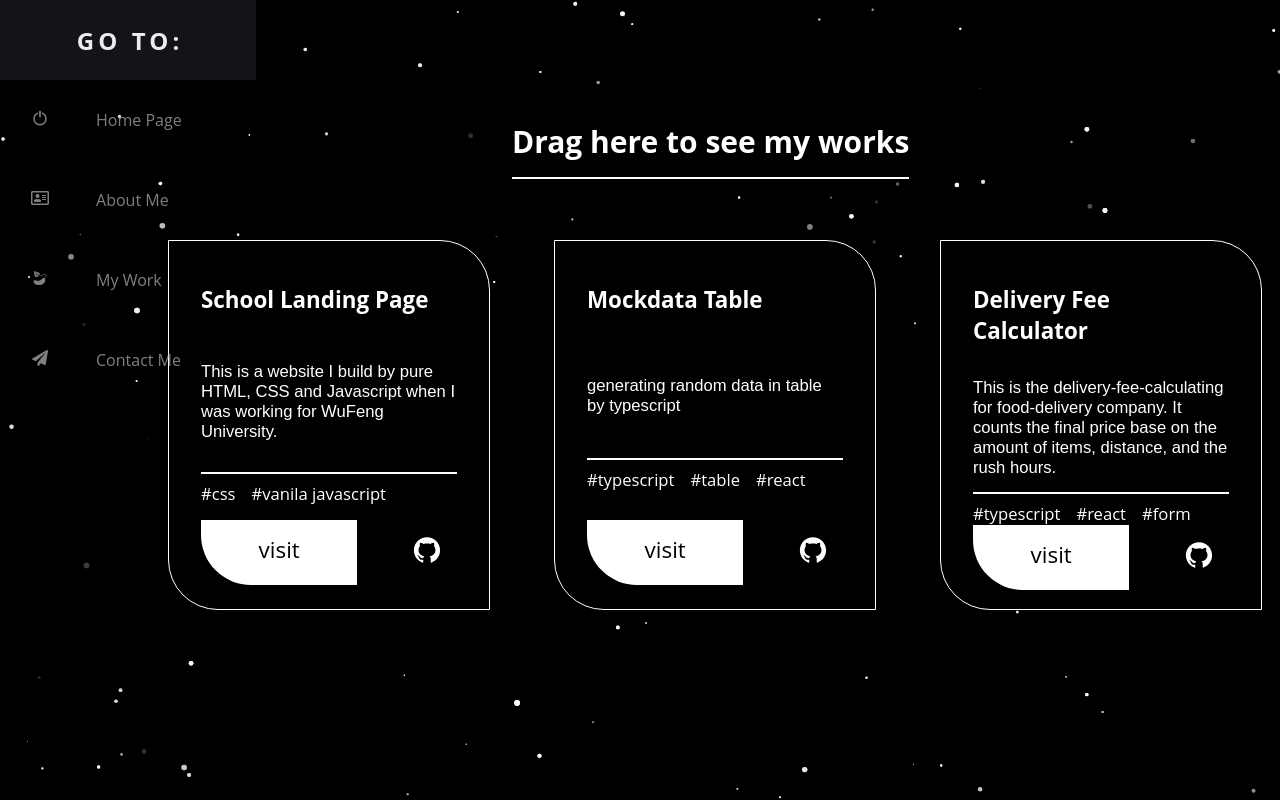
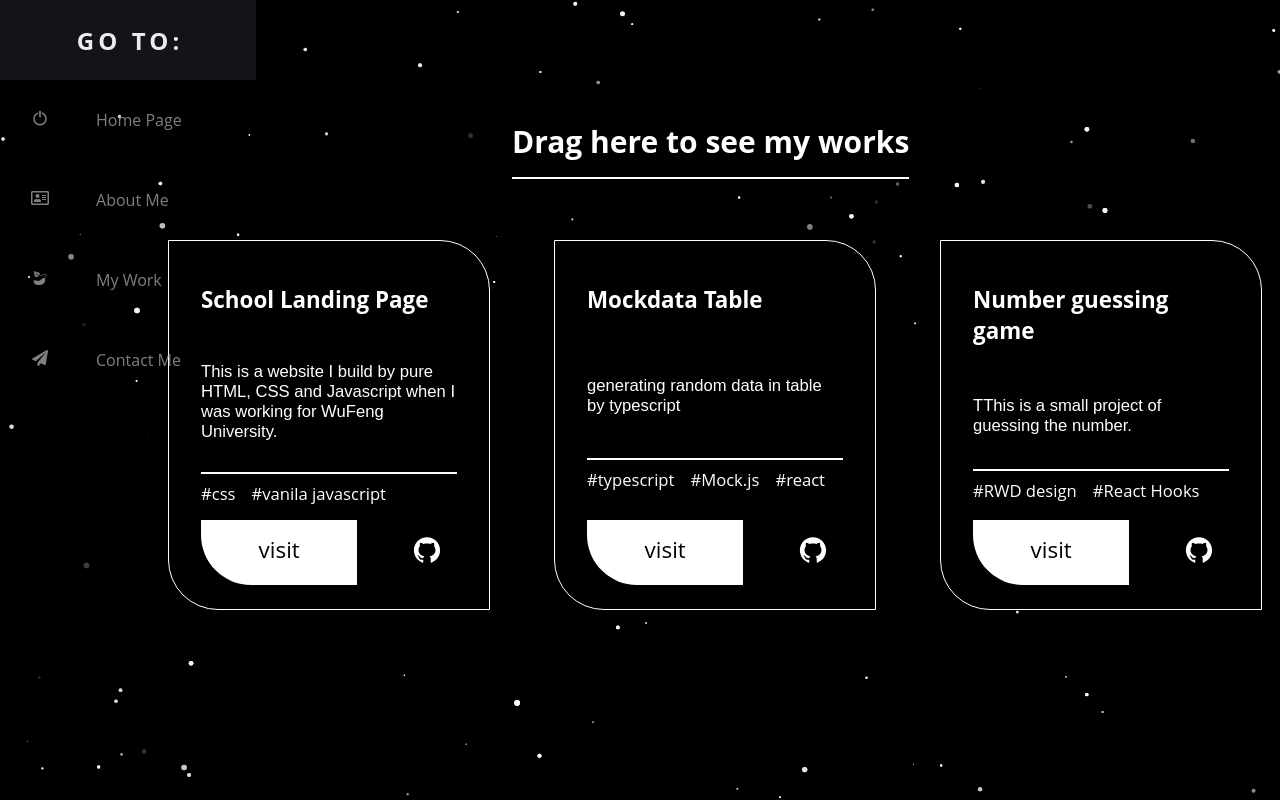
Before and after one commit to LeeRichi/my_portfolio, a React (Create React App) app: page /Work in a window 1280 px wide. Built offline with nearby package versions, Linux system fonts and the light colour scheme.

Commit message:
modified

```diff
--- a/src/components/about/about.css
+++ b/src/components/about/about.css
@@ -122,4 +122,6 @@
   *{
     font-size: 200%;
   }
+
+
 }
--- a/src/components/about/about.jsx
+++ b/src/components/about/about.jsx
@@ -16,7 +16,6 @@ background-color: ${props => props.theme.body};
 width: 100vw;
 height:100vh;
 position: relative;
-
 `
 const float = keyframes`
 0% { transform: translateY(-10px) }
@@ -88,6 +87,7 @@ const Main =  styled.div`
 
   @media screen and (max-width: 900px) {
       font-size 20px;
+      height: 80vh;
   }
 
 
@@ -102,9 +102,6 @@ const AboutPage = () => {
         <Navbar />
         <ThemeProvider theme={DarkTheme}>
             <Box>
-                {/* <LogoComponent theme='dark'/> */}
-                {/* <SocialIcons theme='dark'/> */}
-                {/* <PowerButton /> */}
                 <ParticleComponent theme='dark' />
                 <Spaceman>
                     <img src={astronaut} alt="spaceman" />
--- a/src/components/contact/contact.css
+++ b/src/components/contact/contact.css
@@ -222,9 +222,9 @@ button {
 }
 
 
-@media screen and (min-width: 1800px) {
+@media screen and (min-width: 1600px) {
   .shape{
-       left: 960px;
+       left: 860px;
        margin-top:50px;
   }
 
--- a/src/components/themes/Themes.js
+++ b/src/components/themes/Themes.js
@@ -1,14 +1,3 @@
-// Here we will create dark and light theme variables
-
-export const lightTheme = {
-
-    body:"#FCF6F4",
-    text:"#000000",
-    fontFamily:"'Source Sans Pro', sans-serif",
-    bodyRgba : "252, 246, 244",
-    textRgba:"0,0,0",
-}
-
 export const DarkTheme = {
 
     body:"#000000",
--- a/src/data.js
+++ b/src/data.js
@@ -22,38 +22,30 @@ export const products = [
     id: 2,
     name: 'Mockdata Table',
     description: 'generating random data in table by typescript',
-    tags: ['typescript', 'table', 'react'],
+    tags: ['typescript', 'Mock.js', 'react'],
     img: url6,
     link: "https://mockdata-table.netlify.app",
     git: 'https://github.com/LeeRichi/MockDataTable'
   },
+  // {
+  //   id: 3,
+  //   name: 'Delivery Fee Calculator',
+  //   description: 'This is the delivery-fee-calculating for food-delivery company. It counts the final price base on the amount of items, distance, and the rush hours.',
+  //   tags: ['typescript', 'react', 'form'],
+  //   img: url4,
+  //   link: "https://leechi-wolt-intern.netlify.app/",
+  //   git: 'https://github.com/LeeRichi/deliveryFeeCalculator'
+  // },
+
+
   {
-    id: 3,
-    name: 'Delivery Fee Calculator',
-    description: 'This is the delivery-fee-calculating for food-delivery company. It counts the final price base on the amount of items, distance, and the rush hours.',
-    tags: ['typescript', 'react', 'form'],
-    img: url4,
-    link: "https://leechi-wolt-intern.netlify.app/",
-    git: 'https://github.com/LeeRichi/deliveryFeeCalculator'
-  },
-  // {
-  //   id: 4,
-  //   name: 'Landing Page ',
-  //   description: 'This is my practice of react project followed along by JavaScript Mastery from Youtube.',
-  //   tags: ['react', 'response media queries'],
-  //   img: url3,
-  //   link: "https://rich-practice.netlify.app/",
-  //   git: 'https://github.com/LeeRichi/blog-practice'
-  // },
-  {
-    id: 5,
-    name: 'Travel Advisor',
-    description: 'This is my practice of react project followed along by JavaScript Mastery from Youtube.',
-    tags: ['Google Maps API', 'RapidAPI', 'React'],
+    id: 6,
+    name: 'Number guessing game',
+    description: 'TThis is a small project of guessing the number.',
+    tags: ['RWD design', 'React Hooks'],
     img: url2,
-    link: "https://richadvisor.netlify.app",
-    git: ''
+    link: "https://numberlist.netlify.app/",
+    git: 'https://github.com/LeeRichi/numberGuessing'
   },
 
-
 ];
```
Also changed, not shown: src/App.css (+0 -9 lines), src/subComponents/Card.jsx (+0 -19 lines).
